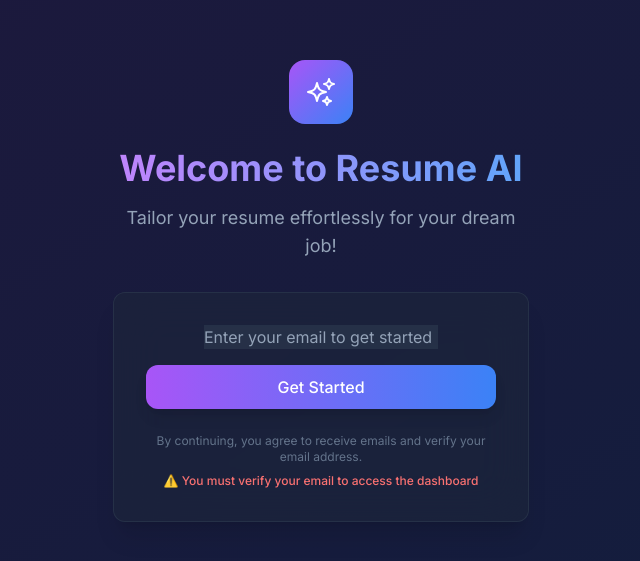
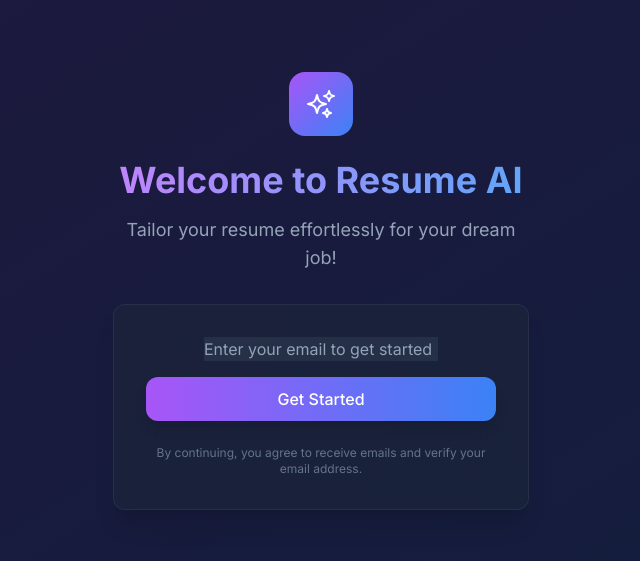
Before and after one commit to am-ali/Nexium-Ali-Project, a Next.js app: page / in a window 1280 px wide. Shown: the part 109-670 px from the top of the page, without its empty margins (319-959 px from the left). Built offline with nearby package versions, Linux system fonts and the light colour scheme; no server answers.

Commit message:
app ready

```diff
--- a/src/app/page.tsx
+++ b/src/app/page.tsx
@@ -111,9 +111,6 @@ export default function HomePage() {
                         <p className="text-xs text-slate-500">
                             By continuing, you agree to receive emails and verify your email address.
                         </p>
-                        <p className="text-xs text-red-400 mt-2 font-medium">
-                            ⚠️ You must verify your email to access the dashboard
-                        </p>
                     </div>
                 </div>
             </div>
--- a/src/components/layout/header.tsx
+++ b/src/components/layout/header.tsx
@@ -36,7 +36,8 @@ export function Header() {
 
   const handleSignOut = async () => {
     await supabase.auth.signOut();
-    router.push('/auth');
+    // Redirect to homepage instead of /auth
+    router.push('/');
   };
 
   const getPageTitle = () => {
```
